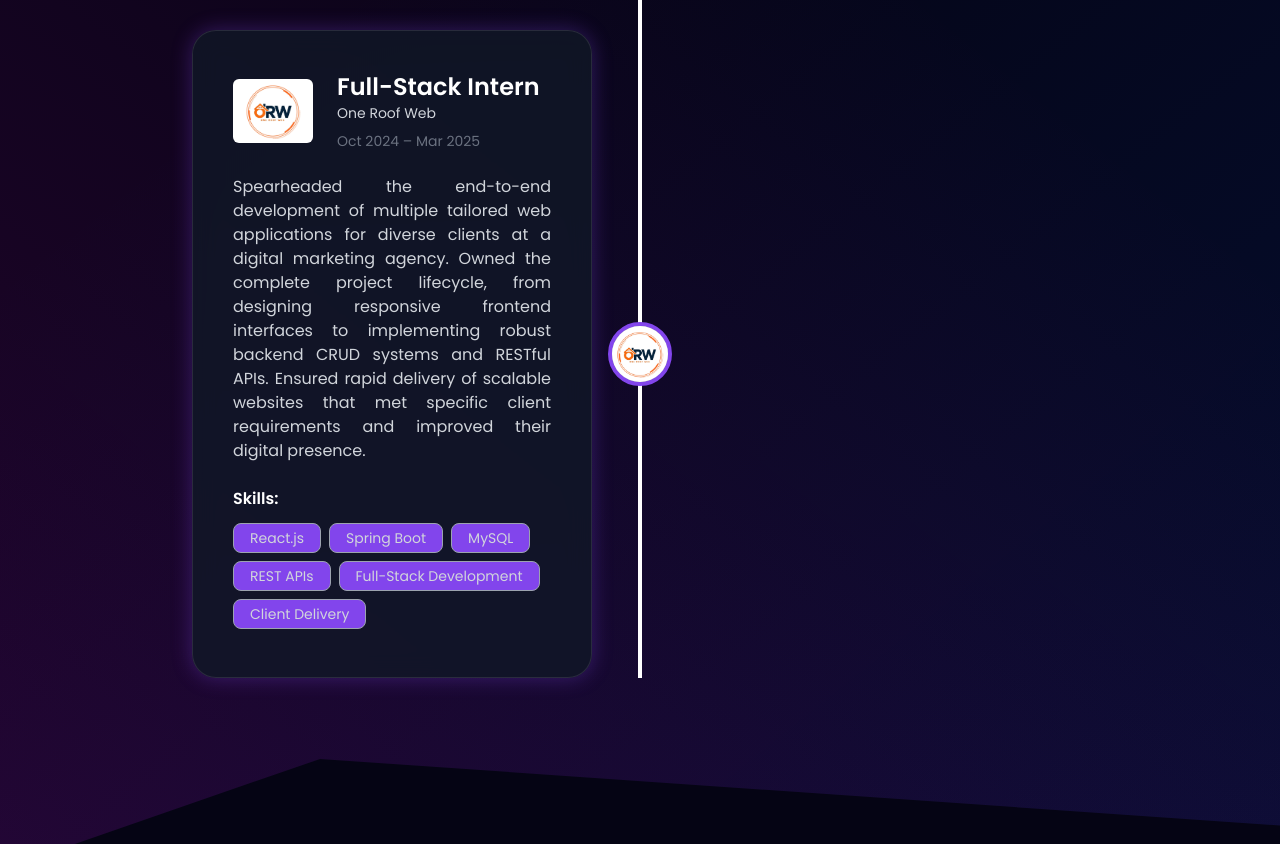
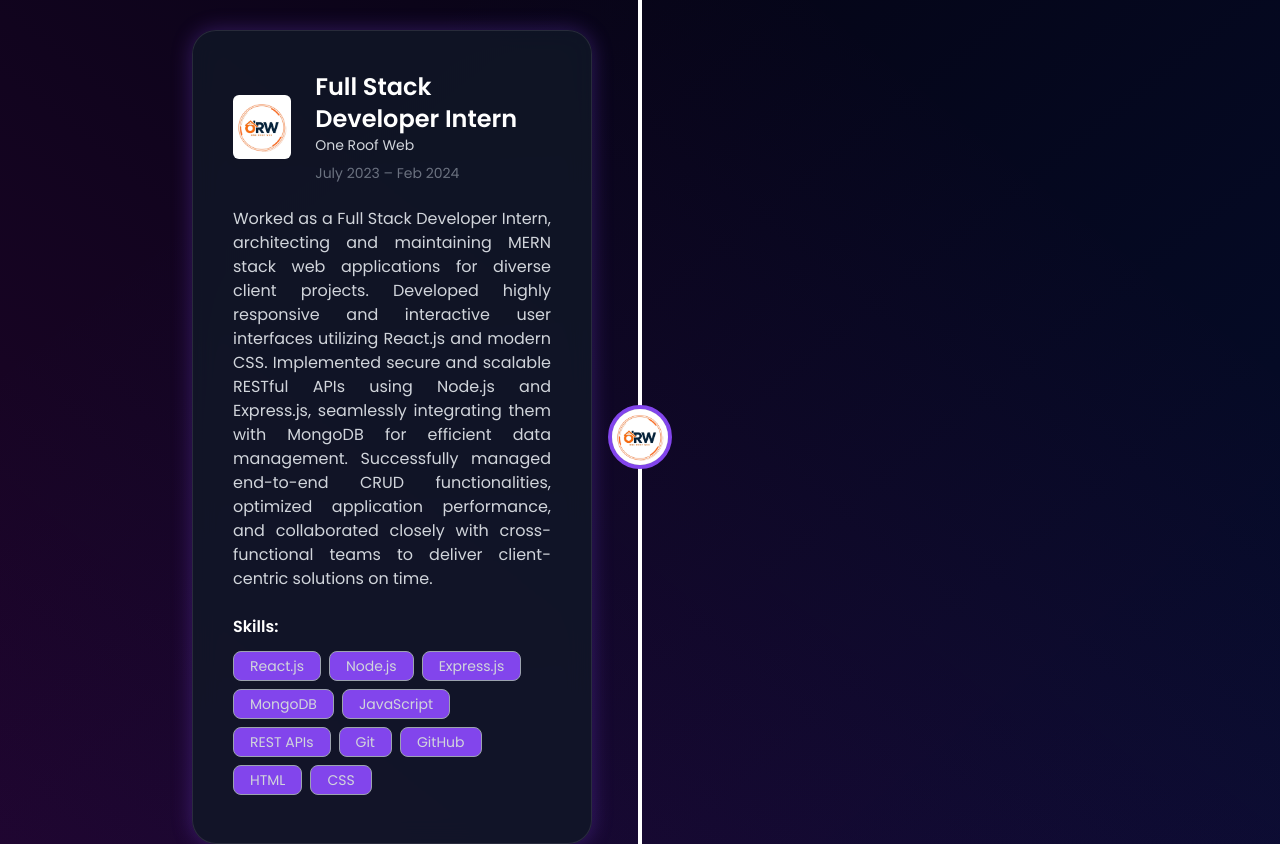
Before and after one commit to imtiyazahamad703/imtiyaz-portfolio, a React (Vite) app: page / in a window 1280 px wide. Shown: the part 2460-3304 px from the top of the page. Built offline with nearby package versions, Linux system fonts and the light colour scheme; no server answers.

Commit message:
feat: update One Roof Web internship details to highlight MERN stack experience

```diff
--- a/src/constants.js
+++ b/src/constants.js
@@ -173,17 +173,21 @@ export const experiences = [
   {
     id: 1,
     img: agcLogo,
-    role: "Full-Stack Intern",
+    role: "Full Stack Developer Intern",
     company: "One Roof Web",
-    date: "Oct 2024 – Mar 2025",
-    desc: "Spearheaded the end-to-end development of multiple tailored web applications for diverse clients at a digital marketing agency. Owned the complete project lifecycle, from designing responsive frontend interfaces to implementing robust backend CRUD systems and RESTful APIs. Ensured rapid delivery of scalable websites that met specific client requirements and improved their digital presence.",
+    date: "July 2023 – Feb 2024",
+    desc: "Worked as a Full Stack Developer Intern, architecting and maintaining MERN stack web applications for diverse client projects. Developed highly responsive and interactive user interfaces utilizing React.js and modern CSS. Implemented secure and scalable RESTful APIs using Node.js and Express.js, seamlessly integrating them with MongoDB for efficient data management. Successfully managed end-to-end CRUD functionalities, optimized application performance, and collaborated closely with cross-functional teams to deliver client-centric solutions on time.",
     skills: [
       "React.js",
-      "Spring Boot",
-      "MySQL",
+      "Node.js",
+      "Express.js",
+      "MongoDB",
+      "JavaScript",
       "REST APIs",
-      "Full-Stack Development",
-      "Client Delivery"
+      "Git",
+      "GitHub",
+      "HTML",
+      "CSS"
     ],
     link: "https://oneroofweb.in/",
   },
```
